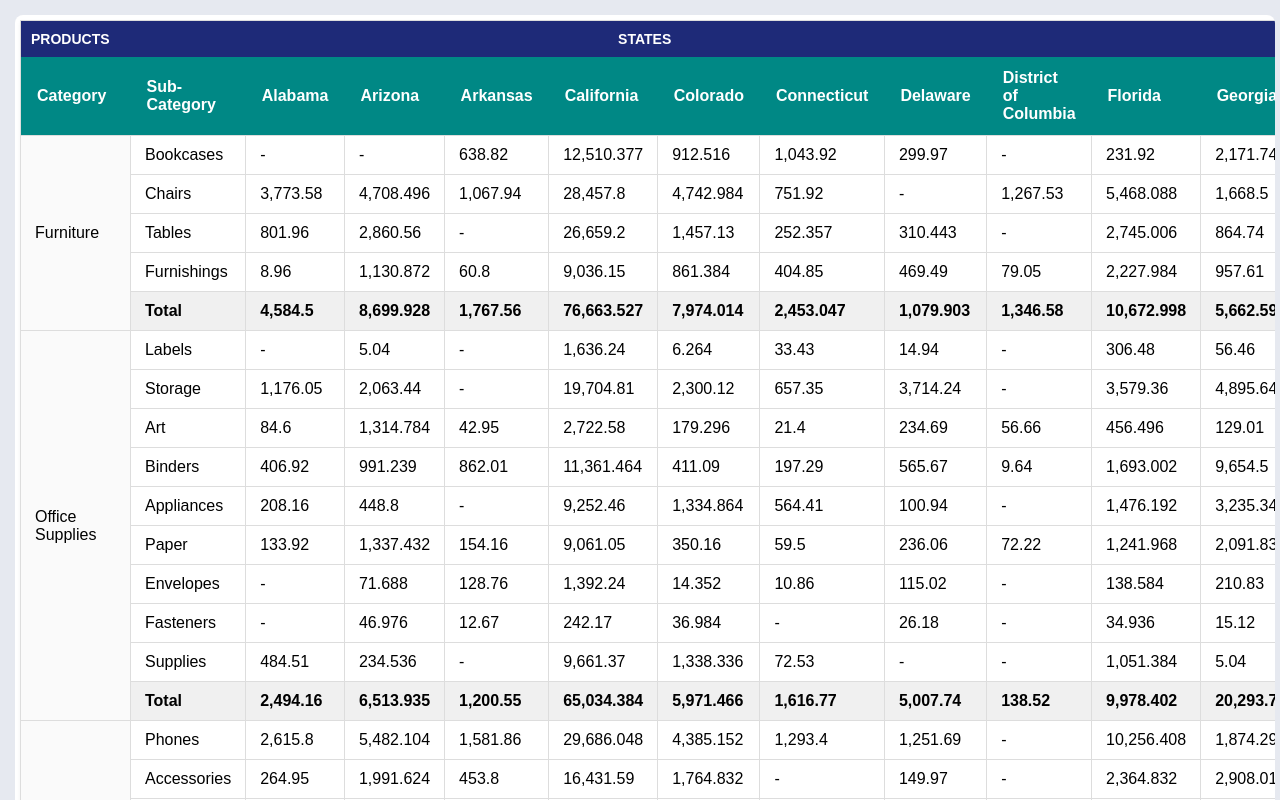
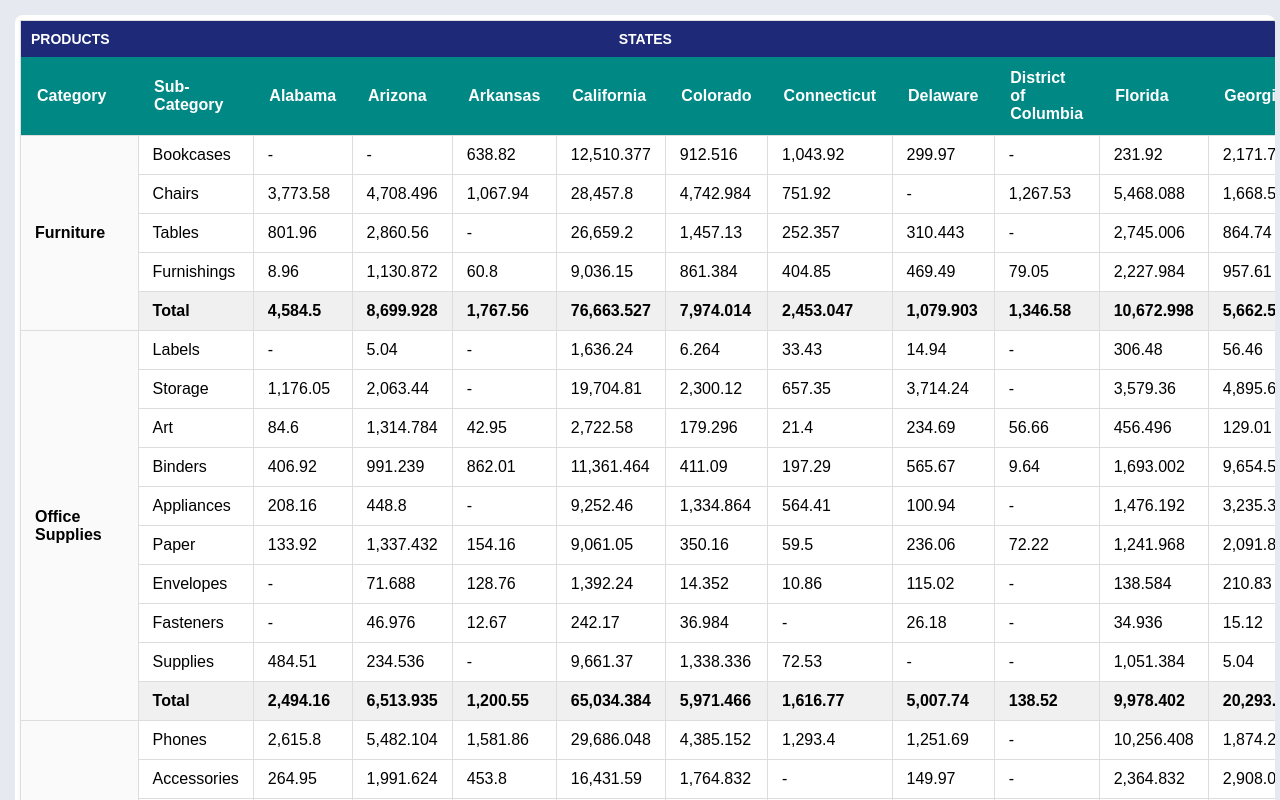
Before and after one commit to scottrosen14/crisp-take-home, a React (Create React App) app: page / in a window 1280 px wide. Shown: the top 800 px of the page. Built offline with nearby package versions, Linux system fonts and the light colour scheme.

Commit message:
More naming clean up

```diff
--- a/src/components/GroupedMeticRows/GroupedMetricRows.tsx
+++ b/src/components/GroupedMeticRows/GroupedMetricRows.tsx
@@ -1,6 +1,6 @@
 import React, { ReactElement } from 'react';
 import {
-  categoryStyle,
+  categoryStyle as groupStyle,
   tdStyle,
   totalRowStyle,
 } from '../PivotBody/PivotBody.styles';
@@ -43,22 +43,22 @@ const GroupedMetricRows = ({
             >
               {index === 0 && (
                 <td
-                  data-testid={`${groupName}-${subGroupName}-group-label`}
-                  style={{ ...tdStyle, ...categoryStyle }}
+                  data-testid={`${groupName}-${subGroupName}-group-name`}
+                  style={{ ...tdStyle, ...groupStyle }}
                   rowSpan={Object.keys(subGroups).length + 1}
                 >
                   {groupName}
                 </td>
               )}
               <td
-                data-testid={`${groupName}-${subGroupName}-subgroup-label`}
+                data-testid={`${groupName}-${subGroupName}-subgroup-name`}
                 style={tdStyle}
               >
                 {subGroupName}
               </td>
               {columns.map(state => (
                 <td
-                  data-testid={`${groupName}-${subGroupName}-${state}-value`}
+                  data-testid={`${groupName}-${subGroupName}-${state}-metric`}
                   key={state}
                   style={tdStyle}
                 >
--- a/src/components/PivotBody/PivotBody.styles.ts
+++ b/src/components/PivotBody/PivotBody.styles.ts
@@ -6,7 +6,7 @@ export const tdStyle: CSSProperties = {
 };
 
 export const categoryStyle: CSSProperties = {
-  fontWeight: 500,
+  fontWeight: 600,
   backgroundColor: '#fafafa',
 };
 
```
